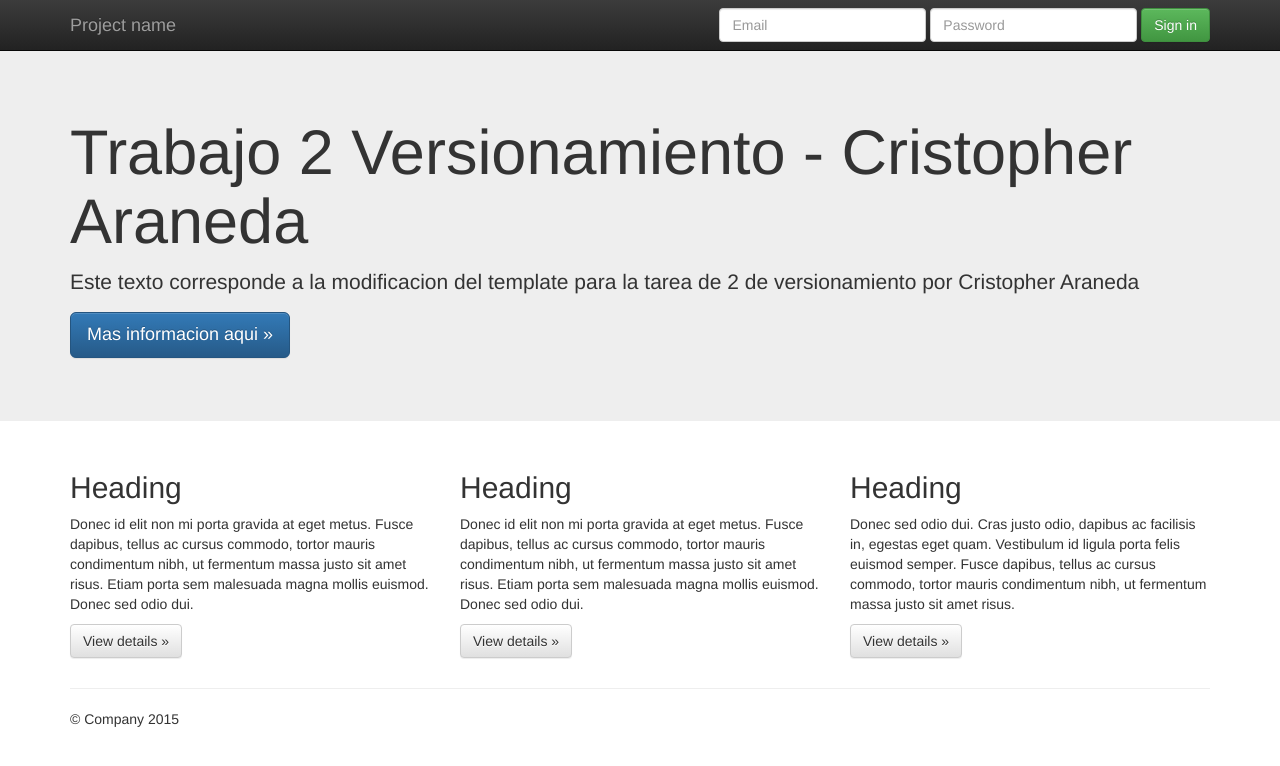
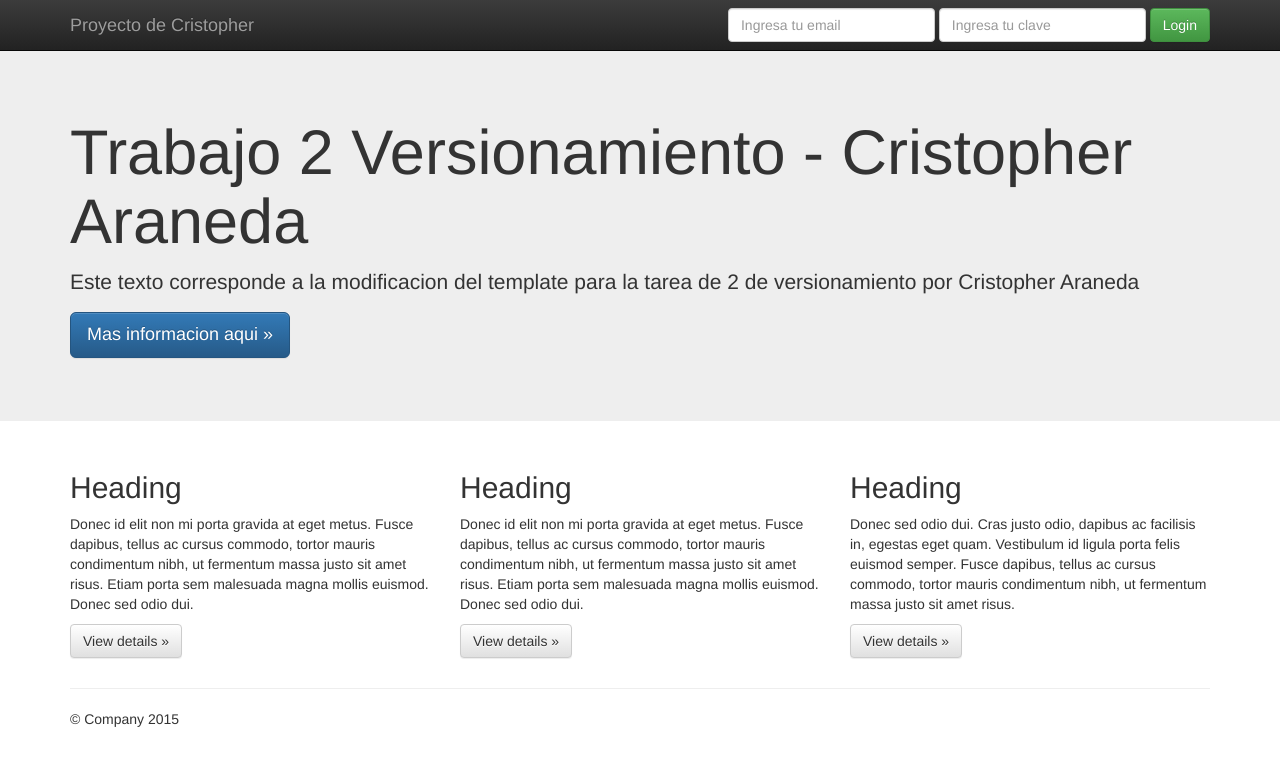
Before and after one commit to caranel/Trabajo2_cristopher_araneda, a plain HTML site: page index.html in a window 1280 px wide. Drawn offline with nearby package versions, Linux system fonts and the light colour scheme.

Commit message:
Se sube 2da modificacion del template, en esta parte se modifica la cabezera

```diff
--- a/index.html
+++ b/index.html
@@ -36,17 +36,17 @@
             <span class="icon-bar"></span>
             <span class="icon-bar"></span>
           </button>
-          <a class="navbar-brand" href="#">Project name</a>
+          <a class="navbar-brand" href="#">Proyecto de Cristopher</a>
         </div>
         <div id="navbar" class="navbar-collapse collapse">
           <form class="navbar-form navbar-right" role="form">
             <div class="form-group">
-              <input type="text" placeholder="Email" class="form-control">
+              <input type="text" placeholder="Ingresa tu email" class="form-control">
             </div>
             <div class="form-group">
-              <input type="password" placeholder="Password" class="form-control">
+              <input type="password" placeholder="Ingresa tu clave" class="form-control">
             </div>
-            <button type="submit" class="btn btn-success">Sign in</button>
+            <button type="submit" class="btn btn-success">Login</button>
           </form>
         </div><!--/.navbar-collapse -->
       </div>
```
